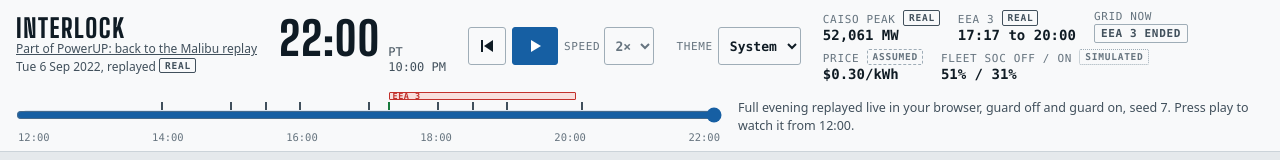
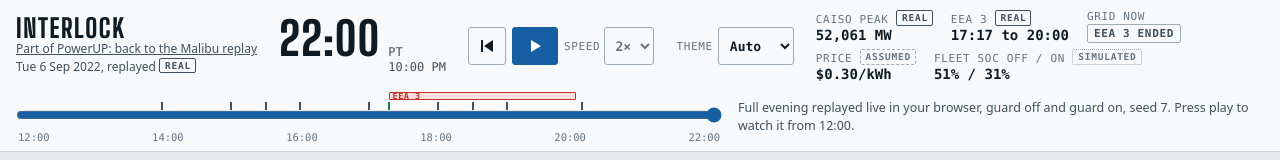
Before and after one commit to DAI0915/PowerUp-Hackathon, a website: page heatwave.html in a window 1280 px wide. Shown: the top 160 px of the page. Drawn offline with Linux system fonts and the light colour scheme; a web font is replaced by a local one.

Commit message:
Updating UI

```diff
--- a/heatwave.html
+++ b/heatwave.html
@@ -418,7 +418,7 @@ button:disabled { cursor: not-allowed; }
     </div>
     <label class="theme-picker" for="themeSelect">Theme
       <select id="themeSelect" aria-label="Color theme">
-        <option value="system">System</option>
+        <option value="auto">Auto</option>
         <option value="light">Light</option>
         <option value="dark">Dark</option>
       </select>
@@ -637,10 +637,10 @@ const clockMin = (k) => START + k * STEP;
 const store = { get(k, d) { try { const v = localStorage.getItem('interlock:' + k); return v === null ? d : JSON.parse(v); } catch { return d; } },
   set(k, v) { try { localStorage.setItem('interlock:' + k, JSON.stringify(v)); } catch { /* storage unavailable */ } } };
 
-const savedTheme = store.get('theme', 'system');
+const savedTheme = store.get('theme', 'auto');
 function setTheme(theme) {
-  const next = theme === 'light' || theme === 'dark' ? theme : 'system';
-  if (next === 'system') delete document.documentElement.dataset.theme;
+  const next = theme === 'light' || theme === 'dark' ? theme : 'auto';
+  if (next === 'auto') delete document.documentElement.dataset.theme;
   else document.documentElement.dataset.theme = next;
   $('themeSelect').value = next;
   store.set('theme', next);
```
Also changed, not shown: interlock/index.html (+4 -4 lines).
